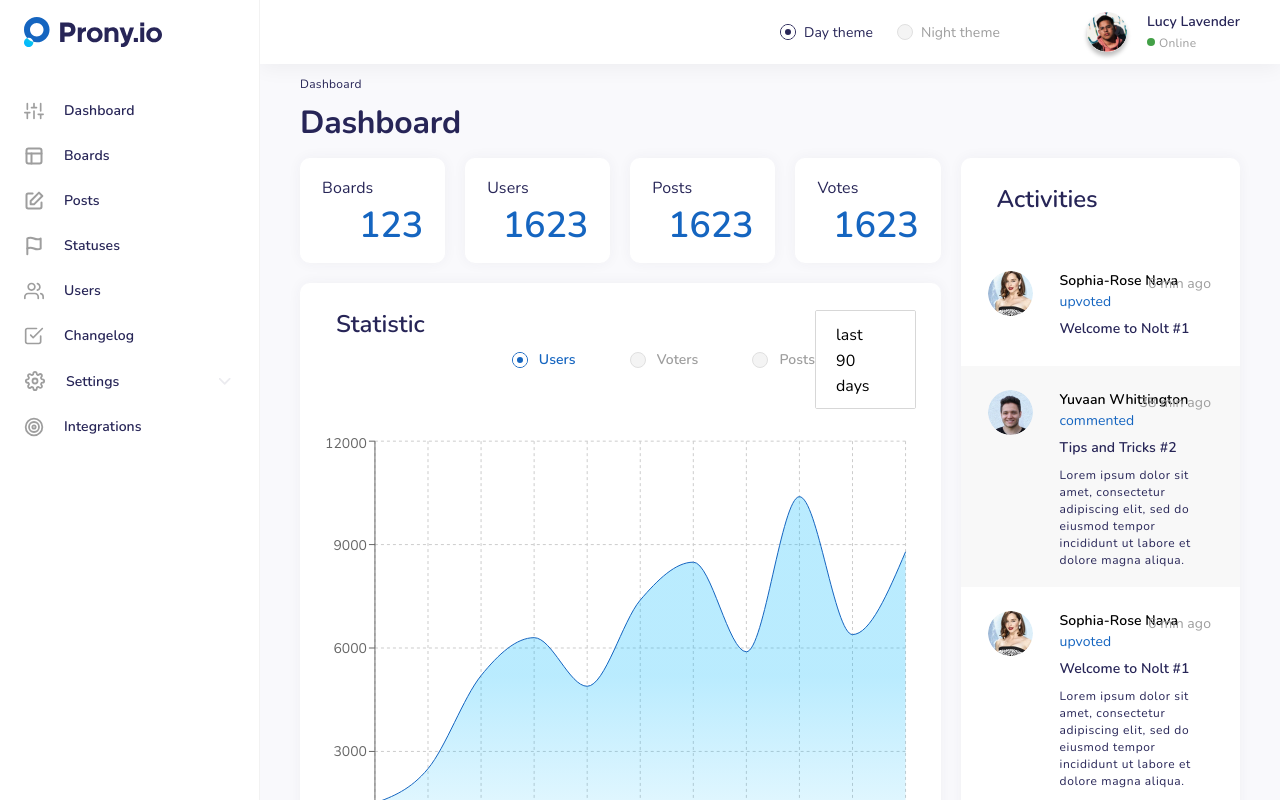
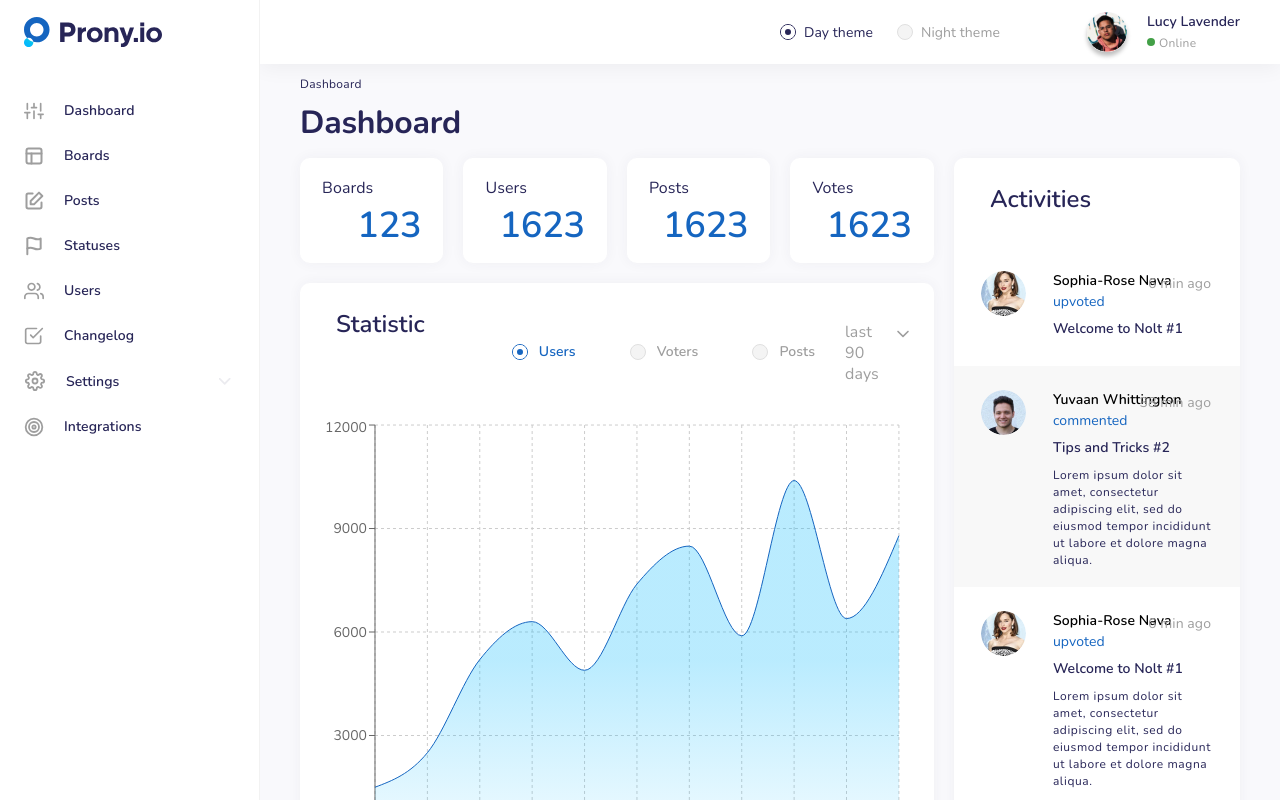
Before and after one commit to MTONSEG/prony_dashboard, a React (Create React App) app: page / in a window 1280 px wide. Built offline with nearby package versions, Linux system fonts and the light colour scheme.

Commit message:
add dropdown sort in dashboard graph

```diff
--- a/src/components/Main/Dashboard/GraphStat/DayDropDown/DayDropDown.jsx
+++ b/src/components/Main/Dashboard/GraphStat/DayDropDown/DayDropDown.jsx
@@ -1,9 +1,12 @@
 import React, { useState, useRef, useEffect } from 'react';
 import './DayDropDown.scss';
+import iconArrow from '../../../../../assets/icons/arrow-grey-down.svg';
 
 const DayDropDown = ({ state, ...props }) => {
 	let [isActive, setActive] = useState(false);
 	let [currentValue, setCurrentValue] = useState(state[0]);
+
+	console.log(state)
 
 	let currentEl = useRef(null);
 
@@ -56,7 +59,7 @@ const DayDropDown = ({ state, ...props }) => {
 				<p
 					className="graph-select__title"
 				>
-					{/* <img src={props.icon} alt="icon" className="graph-select__icon" /> */}
+					<img src={iconArrow} alt="icon" className="graph-select__icon" />
 					{currentValue}
 
 				</p>
--- a/src/components/Main/Dashboard/GraphStat/DayDropDown/DayDropDown.scss
+++ b/src/components/Main/Dashboard/GraphStat/DayDropDown/DayDropDown.scss
@@ -1,14 +1,13 @@
 .graph-select {
 	position: relative;
-	background: #FFFFFF;
-	border: 1px solid #D7D7D7;
-	border-radius: 2px;
-	font-weight: 500;
 	font-size: 16px;
-	line-height: 159%;
+	line-height: 21px;
+	letter-spacing: 0.09px;
 	overflow: hidden;
 	cursor: pointer;
-	transform: all .2s;
+	transition: all .2s;
+	margin: 0 0 0 auto;
+	color:#9E9E9E;
 	&__header,
 	&__body {
 		background: #fff;
@@ -16,7 +15,7 @@
 
 	&__header {
 		position: relative;
-		padding: 12px 45px 8px 20px;;
+		padding: 12px 30px 8px;
 		z-index: 5;
 
 	}
@@ -32,34 +31,33 @@
 	}
 
 	&__body {
-		top: 0;
-		left: -1px;
-		width: calc(100% + 2px);
+		top: 20;
+		left: 0;
+		width: 100%;
 		border: 1px solid #D7D7D7;
-		border-top: 0;
 		border-radius: 2px;
-		padding: 10px 0;
 		z-index: 1;
+		text-align: center;
 	}
 	&__item {
-		padding: 2.5px 20px;
+		padding: 5px 20px;
 		&:hover {
 			text-shadow: 0 0 3px #d8d6f1;
 			background: rgba(232, 231, 243, 0.5);
 		}
 	}
 	&__icon {
-		top: 10px;
-		right: 15px;
+		top: 20px;
+		right: 0;
 	}
 	&.active {
 		overflow: visible;
-		& .select__body {
-			top: calc(100% - 5px);
+		& .graph-select__body {
+			top:100%;
 			opacity: 1;
 			pointer-events: all;
 		}
-		& .select__icon {
+		& .graph-select__icon {
 			transform: rotate(180deg);
 		}
 	}
```
